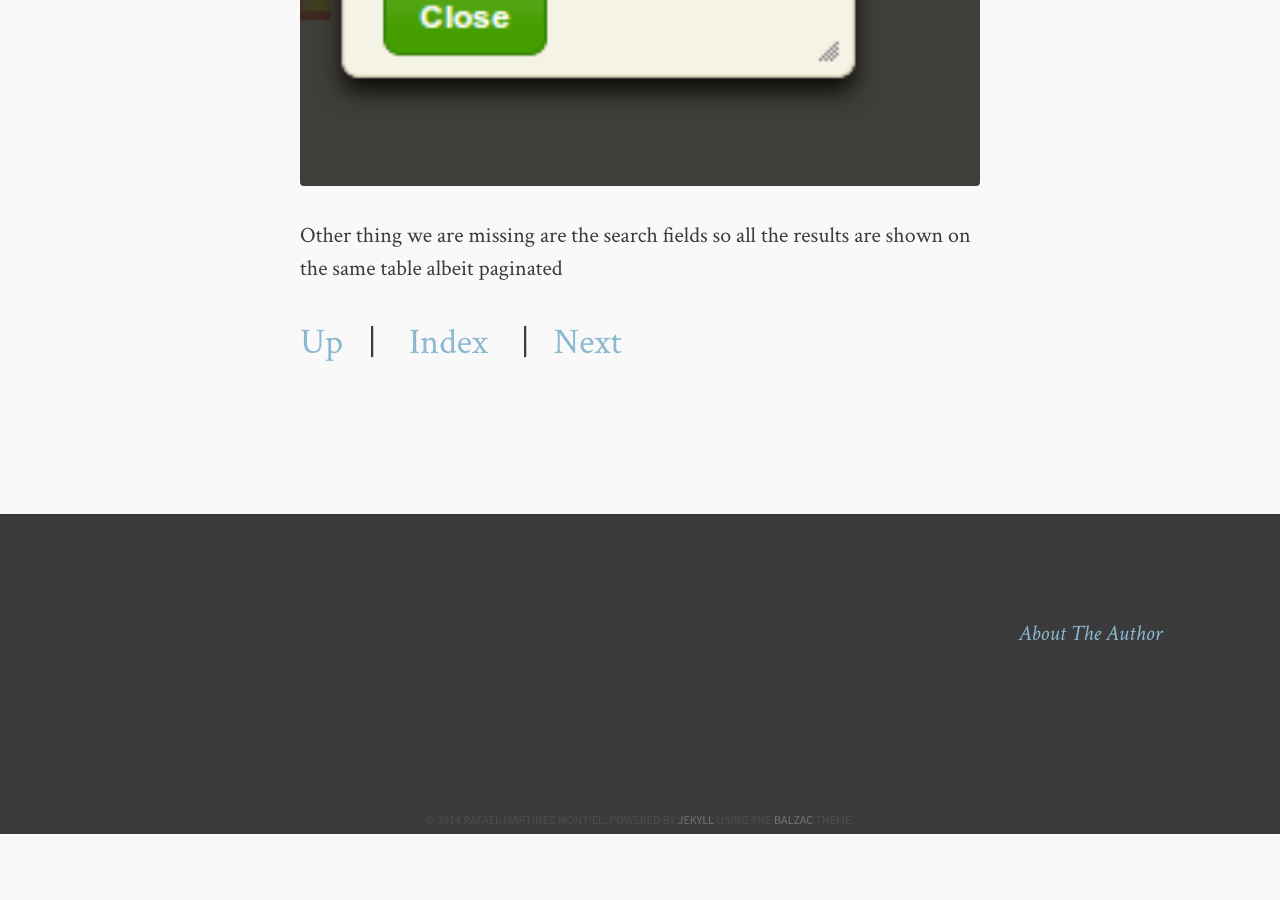
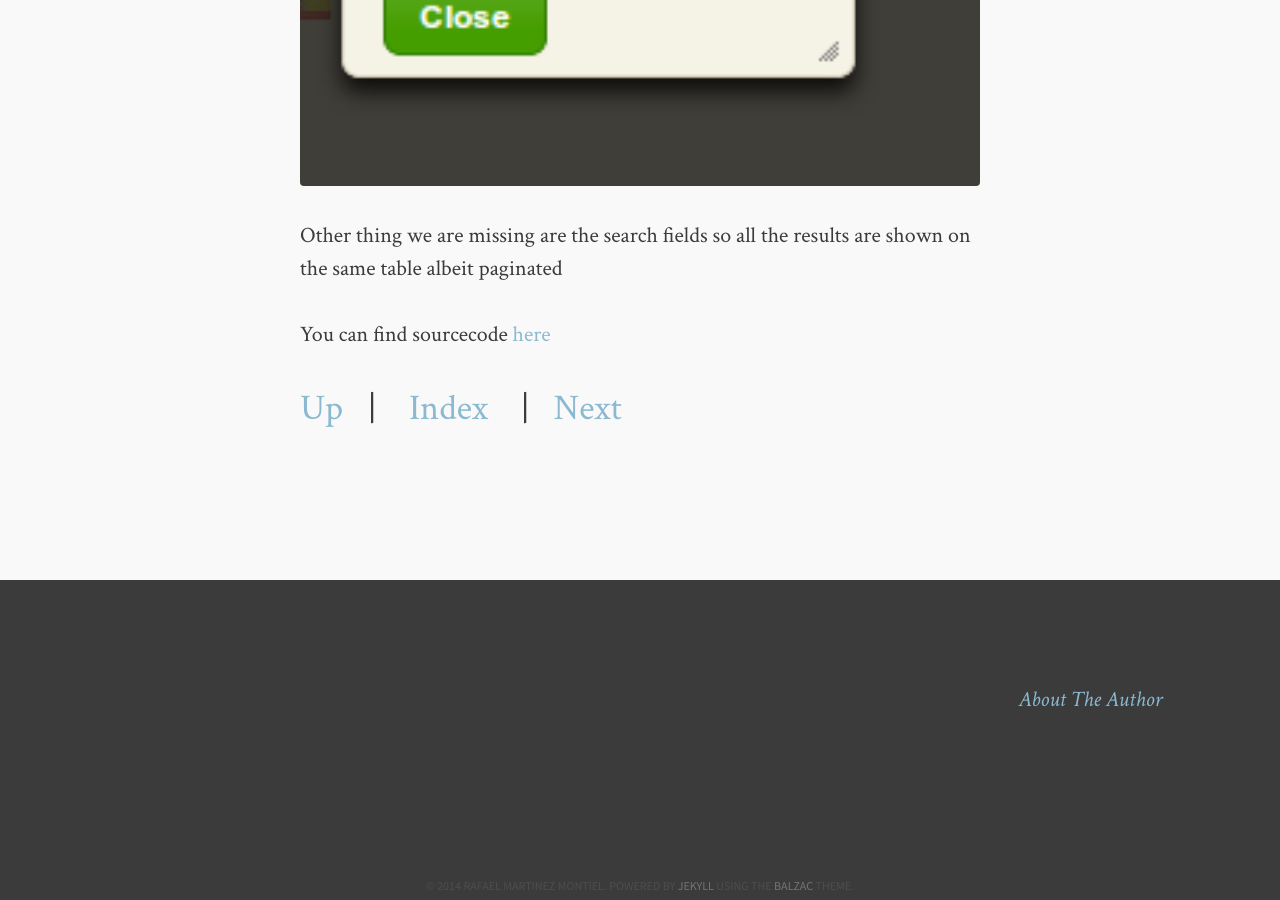
Before and after one commit to mtzmontiel/simple-concise, a Jekyll site: the page built from roo/sampleUI-BasicUI-01.md, in a window 1280 px wide and 900 px high, scrolled down 5830 px. Built offline with Jekyll 4.4.1, drawn with Linux system fonts in a browser that asks for light colours; before the commit the page ends 6664 px from its top, so only the background shows below that.

Commit message:
Link to sourcecode

```diff
--- a/roo/sampleUI-BasicUI-01.md
+++ b/roo/sampleUI-BasicUI-01.md
@@ -230,3 +230,7 @@
 
 Other thing we are missing are the search fields so all the results are
 shown on the same table albeit paginated
+
+You can find sourcecode [here][code-roo-buc-bui-1.5]
+
+[code-roo-buc-bui-1.5]:https://github.com/mtzmontiel/simple-concise/releases/tag/code-roo-buc-bui-1.5
```
